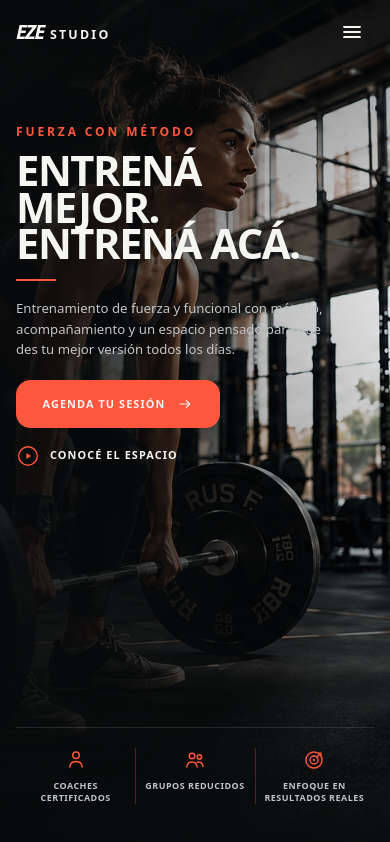
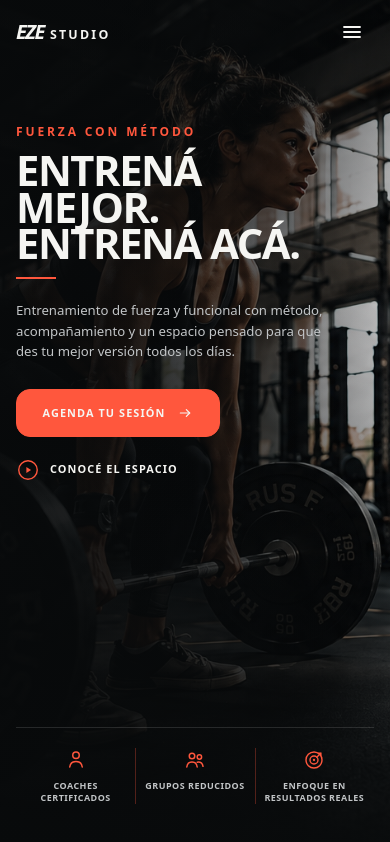
Before and after one commit to ezexgonzalez/eze-demo-gimnasio, a React (Vite) app: page / in a window 390 px wide. Built offline with nearby package versions, Linux system fonts and the light colour scheme.

Commit message:
hero mobile fix

```diff
--- a/src/components/sections/HeroSection.jsx
+++ b/src/components/sections/HeroSection.jsx
@@ -23,12 +23,12 @@ export function HeroSection() {
     >
       <img
         alt="Atleta entrenando fuerza con barra en EZE Studio"
-        className="absolute inset-0 -z-30 size-full object-cover object-[67%_center] lg:object-[50%_0%]"
+        className="absolute inset-0 -z-30 size-full object-cover object-[60%_center] lg:object-[50%_0%]"
         fetchPriority="high"
         loading="eager"
         src={heroImage}
       />
-      <div className="absolute inset-0 -z-20 bg-[linear-gradient(90deg,rgba(8,10,11,.90)_0%,rgba(8,10,11,.72)_32%,rgba(8,10,11,.18)_68%,rgba(8,10,11,.04)_100%)] lg:bg-[linear-gradient(90deg,rgba(8,10,11,.96)_0%,rgba(8,10,11,.88)_25%,rgba(8,10,11,.50)_48%,rgba(8,10,11,.08)_68%,rgba(8,10,11,0)_100%)]" />
+      <div className="absolute inset-0 -z-20 bg-[linear-gradient(90deg,rgba(8,10,11,.94)_0%,rgba(8,10,11,.82)_38%,rgba(8,10,11,.58)_72%,rgba(8,10,11,.18)_100%)] lg:bg-[linear-gradient(90deg,rgba(8,10,11,.96)_0%,rgba(8,10,11,.88)_25%,rgba(8,10,11,.50)_48%,rgba(8,10,11,.08)_68%,rgba(8,10,11,0)_100%)]" />
       <div className="absolute inset-0 -z-10 bg-[linear-gradient(180deg,rgba(8,10,11,.38)_0%,rgba(8,10,11,.04)_34%,rgba(8,10,11,.18)_62%,rgba(8,10,11,.92)_100%)] lg:bg-[linear-gradient(180deg,rgba(8,10,11,0)_0%,rgba(8,10,11,0)_65%,rgba(8,10,11,.42)_82%,rgba(8,10,11,.90)_100%)]" />
 
       <Container className="relative z-10 flex max-w-[90rem] flex-1 flex-col px-4 pb-6 pt-[7.75rem] sm:px-6 lg:static lg:z-auto lg:h-full lg:px-12 lg:pb-14 lg:pt-[10.75rem]">
@@ -43,13 +43,13 @@ export function HeroSection() {
           </h1>
           <span
             aria-hidden="true"
-            className="mb-[1.0625rem] mt-[1.0625rem] block h-0.5 w-10 bg-[var(--theme-accent)] lg:w-12"
+            className="mb-[1.3125rem] mt-[0.9375rem] block h-0.5 w-10 bg-[var(--theme-accent)] lg:mb-[1.0625rem] lg:mt-[1.0625rem] lg:w-12"
           />
           <p className="max-w-[20rem] text-[0.825rem] leading-[1.55] text-[var(--theme-secondary)] lg:max-w-[22rem] lg:text-base">
             {hero.description}
           </p>
 
-          <div className="mt-5 flex flex-col items-start gap-3 lg:mt-7 lg:flex-row lg:items-center lg:gap-7">
+          <div className="mt-[1.6875rem] flex flex-col items-start gap-[1.0625rem] lg:mt-7 lg:flex-row lg:items-center lg:gap-7">
             <Button
               className="h-12 w-[12.75rem] gap-3 px-5 text-[0.68rem] tracking-[0.1em] lg:h-14 lg:w-[14.75rem] lg:text-xs"
               external={hero.primaryCta.external}
```
